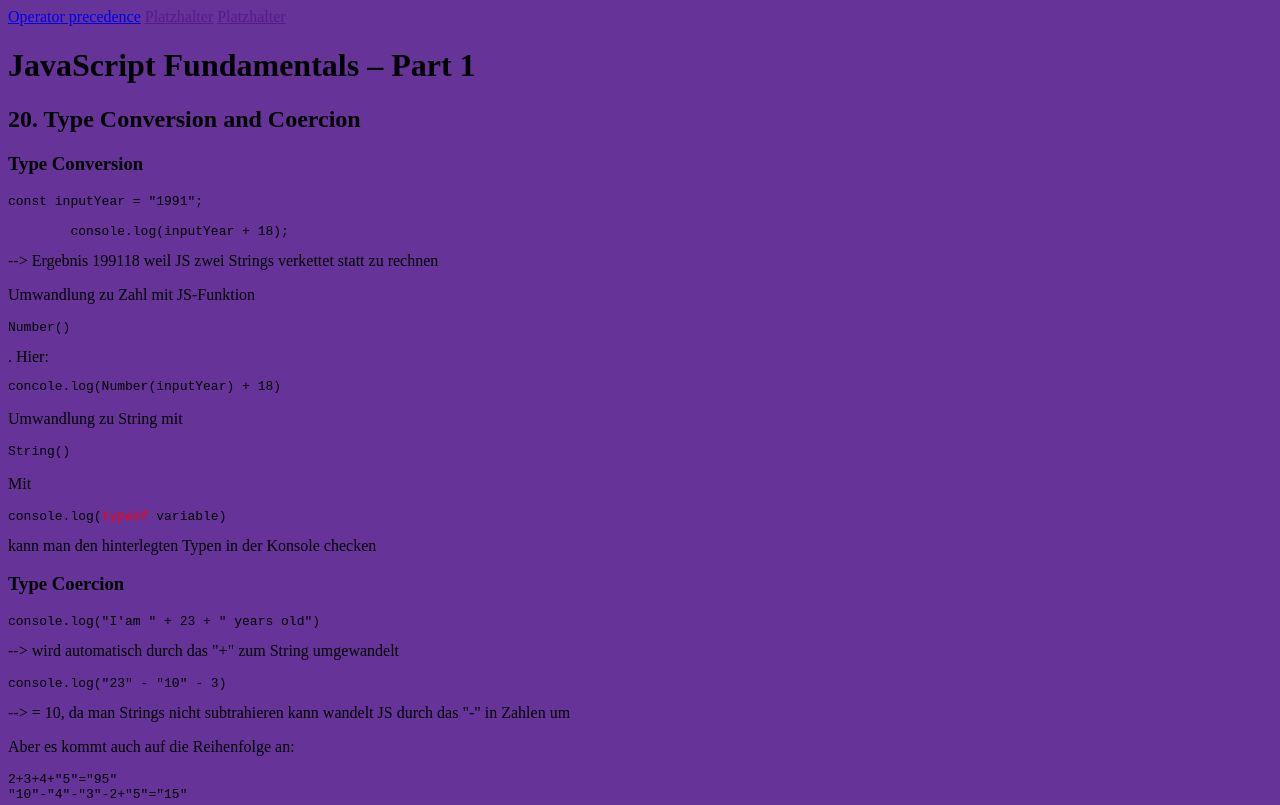
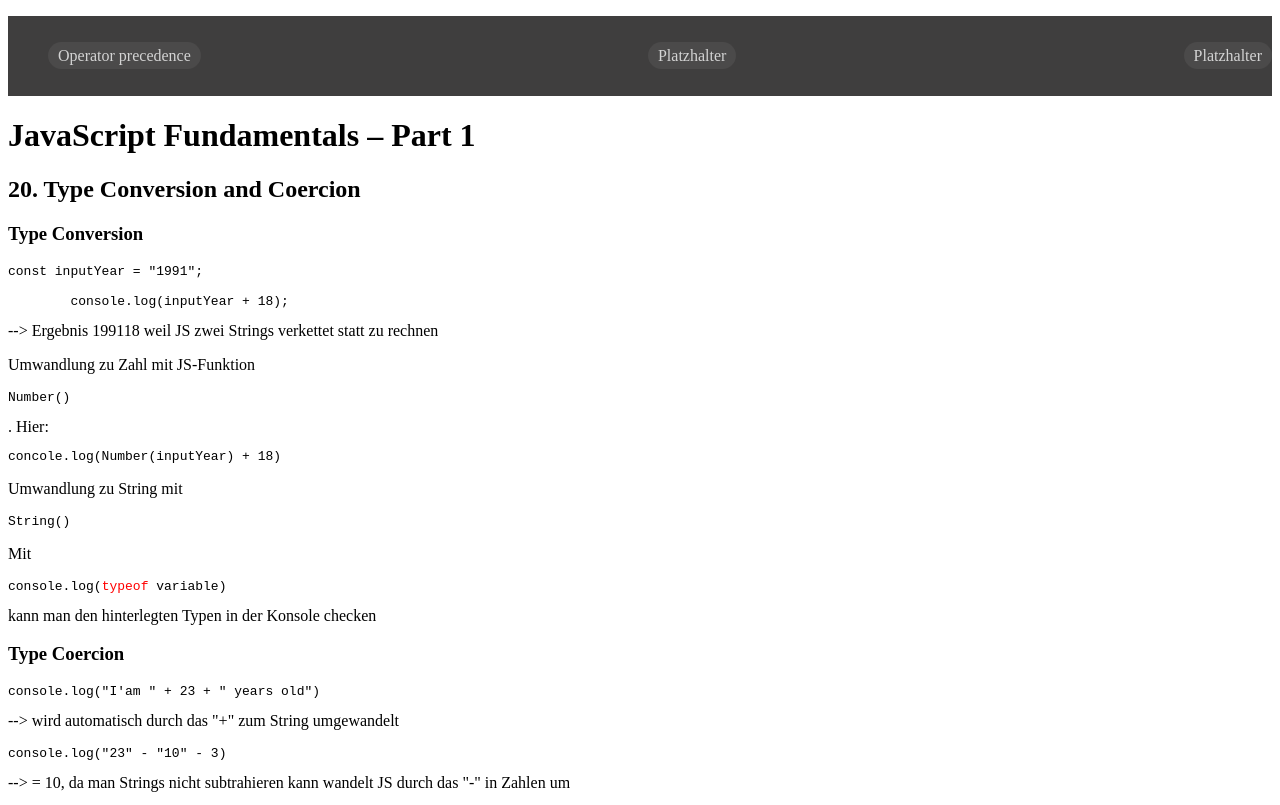
Before and after one commit to FuCanCode/from-zero-to-hero, a plain HTML site: page 01-Fundamentals-Part-1/starter/index.html in a window 1280 px wide. Shown: the top 805 px of the page. Drawn offline with Linux system fonts and the light colour scheme.

Commit message:
Navbar Spielerei

```diff
--- a/01-Fundamentals-Part-1/starter/index.html
+++ b/01-Fundamentals-Part-1/starter/index.html
@@ -13,11 +13,15 @@
   <header>
     <div id="linkSection">
       <nav>
-        <a target="_blank" title="In welcher Reihenfolge kommen Operatoren zum Einsatz?"
-          href="https://developer.mozilla.org/en-US/docs/Web/JavaScript/Reference/Operators/Operator_precedence">Operator
-          precedence</a>
-        <a href="">Platzhalter</a>
-        <a href="">Platzhalter</a>
+        <ul>
+          <li>
+            <a target="_blank" title="In welcher Reihenfolge kommen Operatoren zum Einsatz?"
+              href="https://developer.mozilla.org/en-US/docs/Web/JavaScript/Reference/Operators/Operator_precedence">Operator
+              precedence</a>
+          </li>
+          <li><a href="#">Platzhalter</a></li>
+          <li><a href="#">Platzhalter</a></li>
+        </ul>
       </nav>
     </div>
     <h1>JavaScript Fundamentals – Part 1</h1>
--- a/01-Fundamentals-Part-1/starter/styles.css
+++ b/01-Fundamentals-Part-1/starter/styles.css
@@ -1,3 +1,23 @@
-body {
-    background-color: rebeccapurple;
+nav {
+    height: 80px;
 }
+
+nav ul {
+    height: 100%;
+    background-color: rgb(63, 62, 62);
+    display: flex;
+    justify-content: space-between;
+    align-items: center;
+}
+
+nav li {
+    list-style: none;
+}
+
+nav a {
+    text-decoration: none;
+    background-color: rgb(75, 74, 74);
+    padding: 5px 10px 5px 10px;
+    border-radius: 15px;
+    color: lightgray;
+}
```
